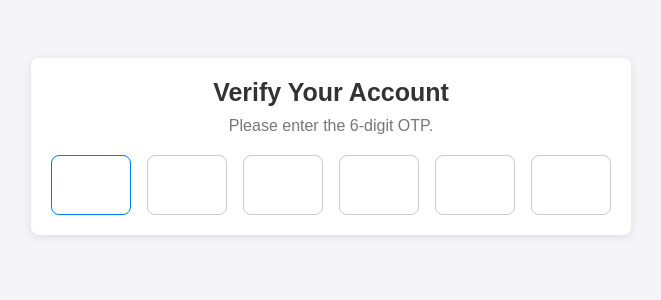
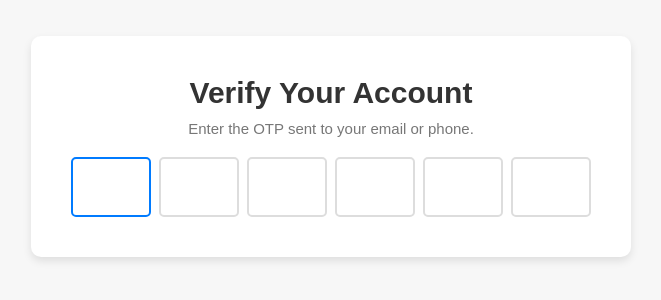
Before and after one commit to acciojob/OTP-SandeepKumarSolanki, a website: page main.html in a window 1280 px wide. Shown: the part 254-554 px from the top of the page, without its empty margins (309-970 px from the left). Drawn offline with Linux system fonts and the light colour scheme.

Commit message:
created a submission

```diff
--- a/main.html
+++ b/main.html
@@ -8,17 +8,17 @@
 
 <body>
 
-	<div class="otp-container">
-        <h2 id="verification_heading">Verify Your Account</h2>
-        <p id="verification_subtext">Please enter the 6-digit OTP.</p>
+	 <div class="otp-container">
+        <h1 id="verification_heading">Verify Your Account</h1>
+        <p id="verification_subtext">Enter the OTP sent to your email or phone.</p>
 
         <div class="code-container">
-            <input type="text" id="code-1" class="code" maxlength="1" autofocus>
-            <input type="text" id="code-2" class="code" maxlength="1">
-            <input type="text" id="code-3" class="code" maxlength="1">
-            <input type="text" id="code-4" class="code" maxlength="1">
-            <input type="text" id="code-5" class="code" maxlength="1">
-            <input type="text" id="code-6" class="code" maxlength="1">
+            <input type="text" class="code" id="code-1" maxlength="1" />
+            <input type="text" class="code" id="code-2" maxlength="1" />
+            <input type="text" class="code" id="code-3" maxlength="1" />
+            <input type="text" class="code" id="code-4" maxlength="1" />
+            <input type="text" class="code" id="code-5" maxlength="1" />
+            <input type="text" class="code" id="code-6" maxlength="1" />
         </div>
     </div>
 
--- a/script.js
+++ b/script.js
@@ -1,28 +1,26 @@
-//your JS code here. If required.
+document.addEventListener("DOMContentLoaded", () => {
+    const codeInputs = document.querySelectorAll('.code');
 
-// Function to handle forward typing (focus moves to the next field)
-let nextFocusInput = document.querySelectorAll('.code')
-nextFocusInput.forEach((input, index, inputs) => {
-    input.addEventListener('input', () => {
-        // If the input field has a value, move to the next field
-        if (input.value) {
-            const nextInput = inputs[index + 1];
-            if (nextInput) {
-                nextInput.focus();
+    // Forward typing behavior (when a user types a digit)
+    codeInputs.forEach((input, index) => {
+        input.addEventListener('input', () => {
+            if (input.value && index < codeInputs.length - 1) {
+                // Focus on next input field after typing
+                codeInputs[index + 1].focus();
             }
-        }
+        });
     });
+
+    // Backspace behavior (move focus to previous field)
+    codeInputs.forEach((input, index) => {
+        input.addEventListener('keydown', (e) => {
+            if (e.key === 'Backspace' && !input.value && index > 0) {
+                // Focus on previous input field when backspace is pressed and current field is empty
+                codeInputs[index - 1].focus();
+            }
+        });
+    });
+
+    // Set focus on the first input field on page load
+    codeInputs[0].focus();
 });
-
-// Function to handle backspace behavior (focus moves to the previous field)
-let prevFocusInput = document.querySelectorAll('.code')
-prevFocusInput.forEach((input, index, inputs) => {
-	input.addEventListener('keydown', (event) => {
-        if (event.key === 'Backspace' && !input.value) {
-            const prevInput = inputs[index - 1];
-            if (prevInput) {
-                prevInput.focus();
-            }
-        }
-    });
-});
--- a/styles.css
+++ b/styles.css
@@ -1,4 +1,3 @@
-/* Reset default styles */
 * {
     margin: 0;
     padding: 0;
@@ -11,58 +10,52 @@ body {
     justify-content: center;
     align-items: center;
     height: 100vh;
-    background-color: #f4f4f9;
+    background-color: #f7f7f7;
 }
 
-/* Container for OTP verification */
 .otp-container {
+    background-color: #fff;
+    padding: 40px;
+    border-radius: 10px;
+    box-shadow: 0 4px 8px rgba(0, 0, 0, 0.1);
     text-align: center;
-    background-color: white;
-    padding: 20px;
-    border-radius: 8px;
-    box-shadow: 0 2px 10px rgba(0, 0, 0, 0.1);
     width: 600px;
 }
 
-/* Heading and subheading */
 #verification_heading {
-    font-size: 25px;
+    font-size: 30px;
     color: #333;
     margin-bottom: 10px;
 }
 
 #verification_subtext {
-    font-size: 16px;
+    font-size: 15px;
     color: #777;
     margin-bottom: 20px;
 }
 
-/* OTP input container */
 .code-container {
     display: flex;
     justify-content: space-between;
     gap: 5px;
 }
 
-/* OTP input fields */
 .code {
     width: 80px;
     height: 60px;
+    font-size: 20px;
     text-align: center;
-    font-size: 20px;
-    border: 1px solid #ccc;
-    border-radius: 8px;
+    border: 2px solid #ddd;
+    border-radius: 5px;
     outline: none;
-    transition: border-color 0.3s;
 }
 
 .code:focus {
     border-color: #007bff;
 }
 
-/* Responsive for smaller screens */
-@media (max-width: 600px) {
-    .otp-container {
-        width: 250px;
-    }
+input[type="text"] {
+    -webkit-user-select: none;
+    -moz-user-select: none;
+    user-select: none;
 }
```
